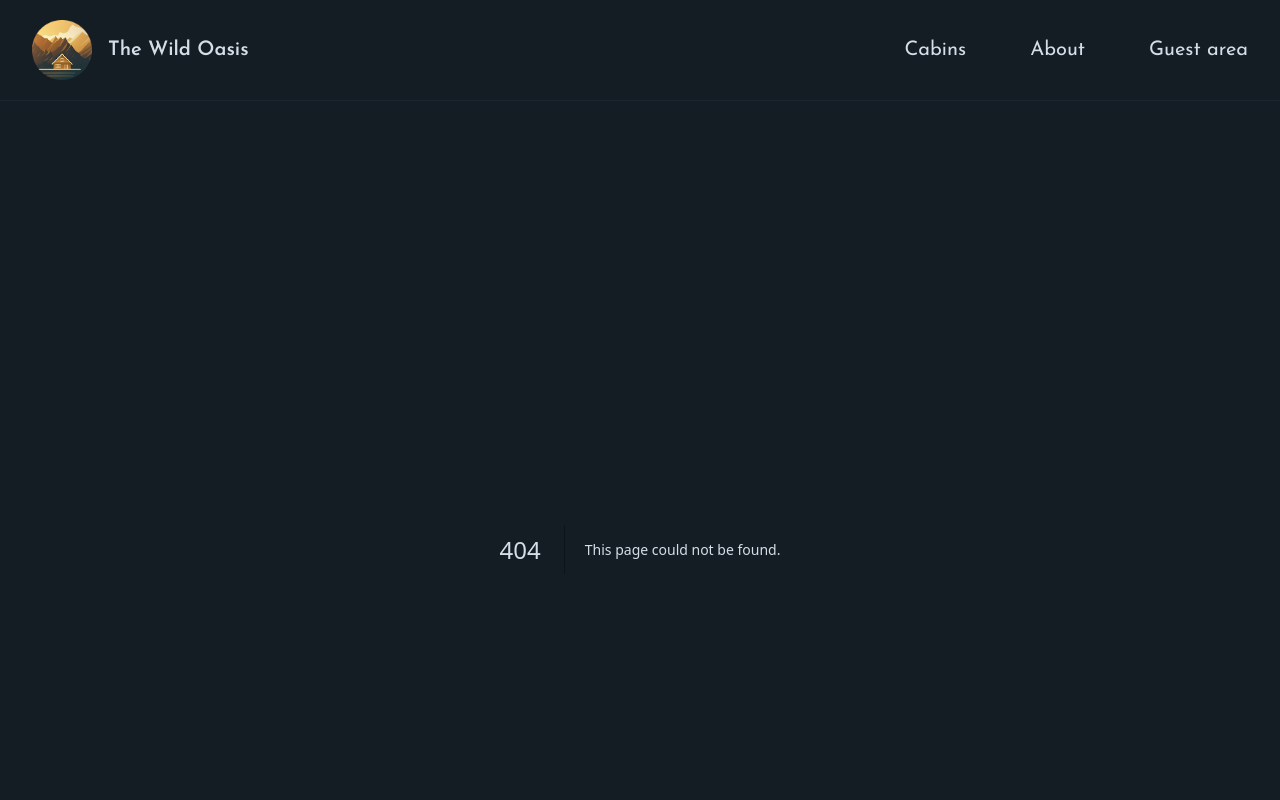
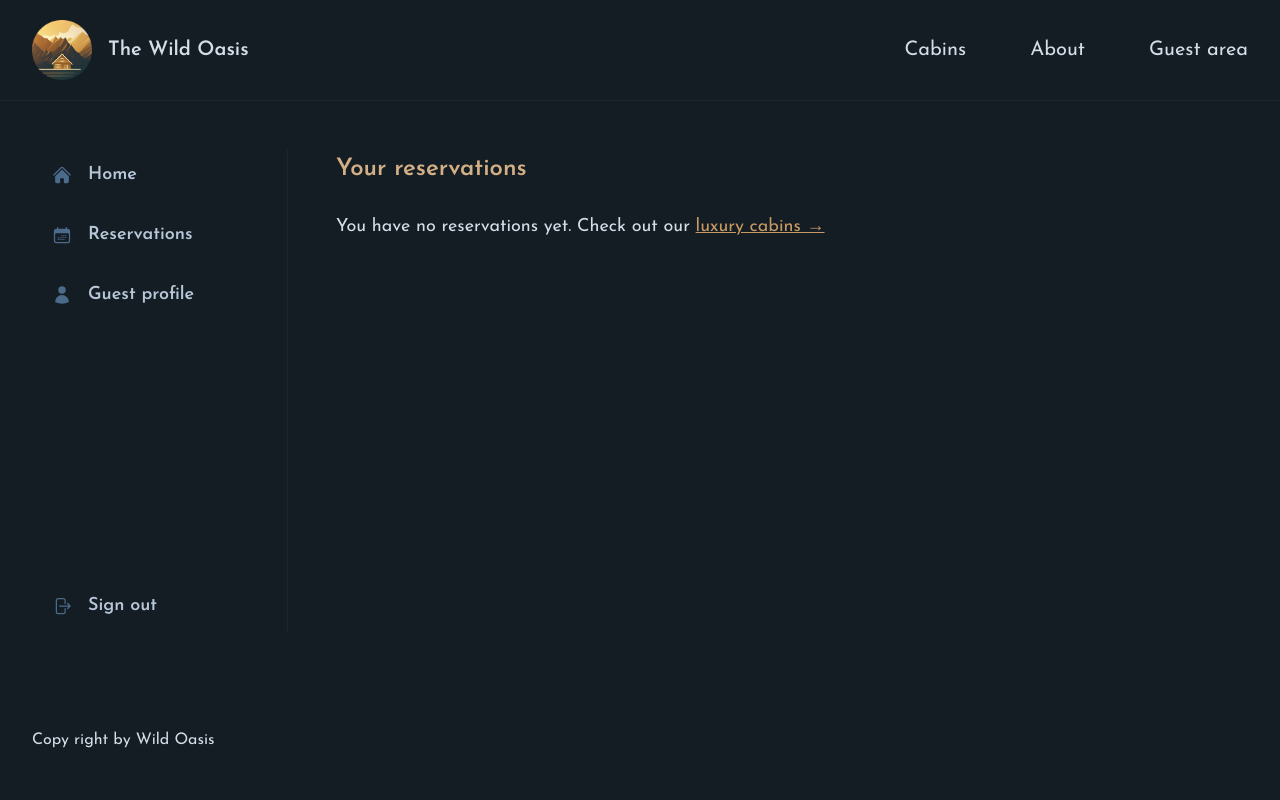
Before and after one commit to Lzx8035/The-Wild-Oasis-Website-App, a Next.js app: page /account/reservations in a window 1280 px wide. Before the commit this address had no page. Shown: the top 800 px of the page. Built offline with nearby package versions, Linux system fonts and the light colour scheme.

Commit message:
Nested Route and Page and Nested Layout

```diff
--- /dev/null
+++ b/app/_components/DeleteReservation.js
@@ -0,0 +1,12 @@
+import { TrashIcon } from '@heroicons/react/24/solid';
+
+function DeleteReservation({ bookingId }) {
+  return (
+    <button className='group flex items-center gap-2 uppercase text-xs font-bold text-primary-300 flex-grow px-3 hover:bg-accent-600 transition-colors hover:text-primary-900'>
+      <TrashIcon className='h-5 w-5 text-primary-600 group-hover:text-primary-800 transition-colors' />
+      <span className='mt-1'>Delete</span>
+    </button>
+  );
+}
+
+export default DeleteReservation;
--- /dev/null
+++ b/app/_components/ReservationCard.js
@@ -0,0 +1,84 @@
+import { PencilSquareIcon } from "@heroicons/react/24/solid";
+import { format, formatDistance, isPast, isToday, parseISO } from "date-fns";
+import DeleteReservation from "./DeleteReservation";
+
+export const formatDistanceFromNow = (dateStr) =>
+  formatDistance(parseISO(dateStr), new Date(), {
+    addSuffix: true,
+  }).replace("about ", "");
+
+function ReservationCard({ booking }) {
+  const {
+    id,
+    guestId,
+    startDate,
+    endDate,
+    numNights,
+    totalPrice,
+    numGuests,
+    status,
+    created_at,
+    cabins: { name, image },
+  } = booking;
+
+  return (
+    <div className="flex border border-primary-800">
+      <div className="relative h-32 aspect-square">
+        <img
+          src={image}
+          alt={`Cabin ${name}`}
+          className="object-cover border-r border-primary-800"
+        />
+      </div>
+
+      <div className="flex-grow px-6 py-3 flex flex-col">
+        <div className="flex items-center justify-between">
+          <h3 className="text-xl font-semibold">
+            {numNights} nights in Cabin {name}
+          </h3>
+          {isPast(new Date(startDate)) ? (
+            <span className="bg-yellow-800 text-yellow-200 h-7 px-3 uppercase text-xs font-bold flex items-center rounded-sm">
+              past
+            </span>
+          ) : (
+            <span className="bg-green-800 text-green-200 h-7 px-3 uppercase text-xs font-bold flex items-center rounded-sm">
+              upcoming
+            </span>
+          )}
+        </div>
+
+        <p className="text-lg text-primary-300">
+          {format(new Date(startDate), "EEE, MMM dd yyyy")} (
+          {isToday(new Date(startDate))
+            ? "Today"
+            : formatDistanceFromNow(startDate)}
+          ) &mdash; {format(new Date(endDate), "EEE, MMM dd yyyy")}
+        </p>
+
+        <div className="flex gap-5 mt-auto items-baseline">
+          <p className="text-xl font-semibold text-accent-400">${totalPrice}</p>
+          <p className="text-primary-300">&bull;</p>
+          <p className="text-lg text-primary-300">
+            {numGuests} guest{numGuests > 1 && "s"}
+          </p>
+          <p className="ml-auto text-sm text-primary-400">
+            Booked {format(new Date(created_at), "EEE, MMM dd yyyy, p")}
+          </p>
+        </div>
+      </div>
+
+      <div className="flex flex-col border-l border-primary-800 w-[100px]">
+        <a
+          href={`/account/reservations/edit/${id}`}
+          className="group flex items-center gap-2 uppercase text-xs font-bold text-primary-300 border-b border-primary-800 flex-grow px-3 hover:bg-accent-600 transition-colors hover:text-primary-900"
+        >
+          <PencilSquareIcon className="h-5 w-5 text-primary-600 group-hover:text-primary-800 transition-colors" />
+          <span className="mt-1">Edit</span>
+        </a>
+        <DeleteReservation bookingId={id} />
+      </div>
+    </div>
+  );
+}
+
+export default ReservationCard;
--- /dev/null
+++ b/app/_components/SelectCountry.js
@@ -0,0 +1,28 @@
+import { getCountries } from '@/app/_lib/data-service';
+
+// Let's imagine your colleague already built this component 😃
+
+async function SelectCountry({ defaultCountry, name, id, className }) {
+  const countries = await getCountries();
+  const flag =
+    countries.find((country) => country.name === defaultCountry)?.flag ?? '';
+
+  return (
+    <select
+      name={name}
+      id={id}
+      // Here we use a trick to encode BOTH the country name and the flag into the value. Then we split them up again later in the server action
+      defaultValue={`${defaultCountry}%${flag}`}
+      className={className}
+    >
+      <option value=''>Select country...</option>
+      {countries.map((c) => (
+        <option key={c.name} value={`${c.name}%${c.flag}`}>
+          {c.name}
+        </option>
+      ))}
+    </select>
+  );
+}
+
+export default SelectCountry;
--- /dev/null
+++ b/app/_components/SideNavigation.js
@@ -0,0 +1,51 @@
+import Link from "next/link";
+import {
+  CalendarDaysIcon,
+  HomeIcon,
+  UserIcon,
+} from "@heroicons/react/24/solid";
+import SignOutButton from "./SignOutButton";
+
+const navLinks = [
+  {
+    name: "Home",
+    href: "/account",
+    icon: <HomeIcon className="h-5 w-5 text-primary-600" />,
+  },
+  {
+    name: "Reservations",
+    href: "/account/reservations",
+    icon: <CalendarDaysIcon className="h-5 w-5 text-primary-600" />,
+  },
+  {
+    name: "Guest profile",
+    href: "/account/profile",
+    icon: <UserIcon className="h-5 w-5 text-primary-600" />,
+  },
+];
+
+function SideNavigation() {
+  return (
+    <nav className="border-r border-primary-900">
+      <ul className="flex flex-col gap-2 h-full text-lg">
+        {navLinks.map((link) => (
+          <li key={link.name}>
+            <Link
+              className={`py-3 px-5 hover:bg-primary-900 hover:text-primary-100 transition-colors flex items-center gap-4 font-semibold text-primary-200`}
+              href={link.href}
+            >
+              {link.icon}
+              <span>{link.name}</span>
+            </Link>
+          </li>
+        ))}
+
+        <li className="mt-auto">
+          <SignOutButton />
+        </li>
+      </ul>
+    </nav>
+  );
+}
+
+export default SideNavigation;
--- /dev/null
+++ b/app/_components/SignInButton.js
@@ -0,0 +1,15 @@
+function SignInButton() {
+  return (
+    <button className='flex items-center gap-6 text-lg border border-primary-300 px-10 py-4 font-medium'>
+      <img
+        src='https://authjs.dev/img/providers/google.svg'
+        alt='Google logo'
+        height='24'
+        width='24'
+      />
+      <span>Continue with Google</span>
+    </button>
+  );
+}
+
+export default SignInButton;
--- /dev/null
+++ b/app/_components/SignOutButton.js
@@ -0,0 +1,12 @@
+import { ArrowRightOnRectangleIcon } from '@heroicons/react/24/solid';
+
+function SignOutButton() {
+  return (
+    <button className='py-3 px-5 hover:bg-primary-900 hover:text-primary-100 transition-colors flex items-center gap-4 font-semibold text-primary-200 w-full'>
+      <ArrowRightOnRectangleIcon className='h-5 w-5 text-primary-600' />
+      <span>Sign out</span>
+    </button>
+  );
+}
+
+export default SignOutButton;
--- /dev/null
+++ b/app/account/layout.js
@@ -0,0 +1,10 @@
+import SideNavigation from "@/app/_components/SideNavigation";
+
+export default function Layout({ children }) {
+  return (
+    <div className="grid grid-cols-[16rem_1fr] h-full gap-12">
+      <SideNavigation />
+      <div className="py-1">{children}</div>
+    </div>
+  );
+}
--- a/app/account/page.js
+++ b/app/account/page.js
@@ -1,3 +1,11 @@
+export const metadata = {
+  title: "Guest area",
+};
+
 export default function Page() {
-  return <h1>Your account</h1>;
+  return (
+    <h2 className="font-semibold text-2xl text-accent-400 mb-7">
+      Welcome, Jonas
+    </h2>
+  );
 }
--- /dev/null
+++ b/app/account/profile/page.js
@@ -0,0 +1,74 @@
+import SelectCountry from "@/app/_components/SelectCountry";
+
+export const metadata = {
+  title: "Update profile",
+};
+
+export default function Page() {
+  // CHANGE
+  const countryFlag = "pt.jpg";
+  const nationality = "portugal";
+
+  return (
+    <div>
+      <h2 className="font-semibold text-2xl text-accent-400 mb-4">
+        Update your guest profile
+      </h2>
+
+      <p className="text-lg mb-8 text-primary-200">
+        Providing the following information will make your check-in process
+        faster and smoother. See you soon!
+      </p>
+
+      <form className="bg-primary-900 py-8 px-12 text-lg flex gap-6 flex-col">
+        <div className="space-y-2">
+          <label>Full name</label>
+          <input
+            disabled
+            className="px-5 py-3 bg-primary-200 text-primary-800 w-full shadow-sm rounded-sm disabled:cursor-not-allowed disabled:bg-gray-600 disabled:text-gray-400"
+          />
+        </div>
+
+        <div className="space-y-2">
+          <label>Email address</label>
+          <input
+            disabled
+            className="px-5 py-3 bg-primary-200 text-primary-800 w-full shadow-sm rounded-sm disabled:cursor-not-allowed disabled:bg-gray-600 disabled:text-gray-400"
+          />
+        </div>
+
+        <div className="space-y-2">
+          <div className="flex items-center justify-between">
+            <label htmlFor="nationality">Where are you from?</label>
+            <img
+              src={countryFlag}
+              alt="Country flag"
+              className="h-5 rounded-sm"
+            />
+          </div>
+
+          <SelectCountry
+            name="nationality"
+            id="nationality"
+            className="px-5 py-3 bg-primary-200 text-primary-800 w-full shadow-sm rounded-sm"
+            defaultCountry={nationality}
+          />
+        </div>
+
+        <div className="space-y-2">
+          <label htmlFor="nationalID">National ID number</label>
+          <input
+            name="nationalID"
+            className="px-5 py-3 bg-primary-200 text-primary-800 w-full shadow-sm rounded-sm"
+          />
+        </div>
+
+        <div className="flex justify-end items-center gap-6">
+          <button className="bg-accent-500 px-8 py-4 text-primary-800 font-semibold hover:bg-accent-600 transition-all disabled:cursor-not-allowed disabled:bg-gray-500 disabled:text-gray-300">
+            Update profile
+          </button>
+        </div>
+      </form>
+    </div>
+  );
+}
--- /dev/null
+++ b/app/account/reservations/page.js
@@ -0,0 +1,33 @@
+import ReservationCard from "@/app/_components/ReservationCard";
+
+export const metadata = {
+  title: "Reservations",
+};
+
+export default function Page() {
+  // CHANGE
+  const bookings = [];
+
+  return (
+    <div>
+      <h2 className="font-semibold text-2xl text-accent-400 mb-7">
+        Your reservations
+      </h2>
+
+      {bookings.length === 0 ? (
+        <p className="text-lg">
+          You have no reservations yet. Check out our{" "}
+          <a className="underline text-accent-500" href="/cabins">
+            luxury cabins &rarr;
+          </a>
+        </p>
+      ) : (
+        <ul className="space-y-6">
+          {bookings.map((booking) => (
+            <ReservationCard booking={booking} key={booking.id} />
+          ))}
+        </ul>
+      )}
+    </div>
+  );
+}
--- a/package.json
+++ b/package.json
@@ -10,6 +10,7 @@
   },
   "dependencies": {
     "@heroicons/react": "^2.2.0",
+    "date-fns": "^4.1.0",
     "next": "^15.0.3",
     "react": "^18.3.1",
     "react-dom": "^18.3.1"
```
Also changed, not shown: 1 other file (tests, documents, lock files or other folders).
